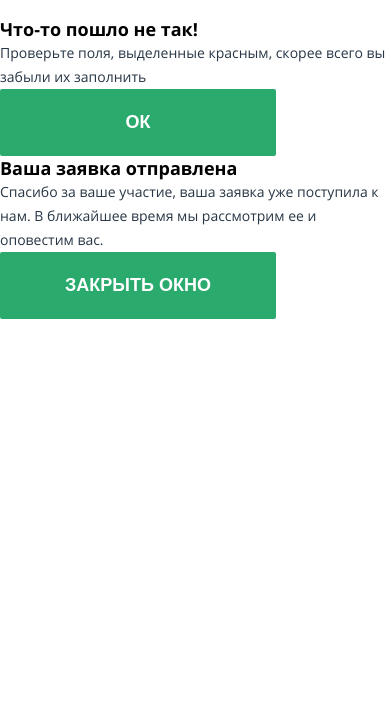
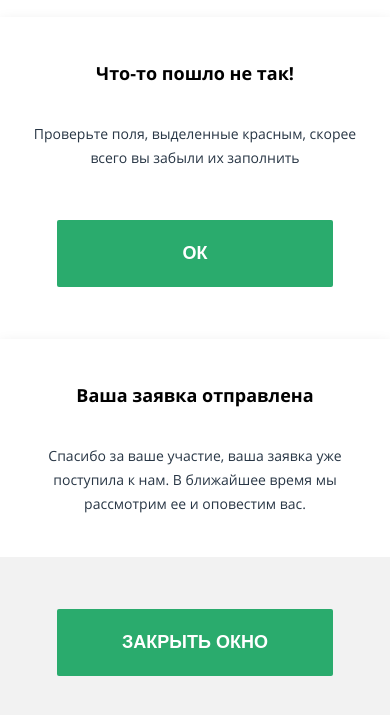
Before and after one commit to multiversal-destroyer/pink, a website: page source/form.html in a window 390 px wide. Shown: the part 2707-3422 px from the top of the page. Before the commit the page ends 3026 px from the top, so only its background shows below. Drawn offline with nearby package versions, Linux system fonts and the light colour scheme; files that its build step writes are made by us from their sources.

Commit message:
feat: add media queries for modal.scss

```diff
--- a/source/form.html
+++ b/source/form.html
@@ -212,9 +212,9 @@
       <section class="modal__section modal-section modal-section--error">
         <h2 class="modal-section__title">Что-то пошло не так!</h2>
 
-        <p class="modal-section__description">Проверьте поля, выделенные красным, скорее всего вы забыли их заполнить</p>
+        <p class="modal-section__description--error modal-section__description">Проверьте поля, выделенные красным, скорее всего вы забыли их заполнить</p>
 
-        <button class="modal-section__button modal-button button">
+        <button class="modal-section__button modal-button--error modal-button button">
           <span class="modal-button__description">Ок</span>
         </button>
       </section>
@@ -224,11 +224,13 @@
       <section class="modal__section modal-section modal-section--success">
         <h2 class="modal-section__title">Ваша заявка отправлена</h2>
 
-        <p class="modal-section__description">Спасибо за ваше участие, ваша заявка уже поступила к нам. В ближайшее время мы рассмотрим ее и оповестим вас.</p>
 
-        <button class="modal-section__button modal-button button">
-          <span class="modal-button__description">Закрыть окно</span>
-        </button>
+        <p class="modal-section__description--success modal-section__description">Спасибо за ваше участие, ваша заявка уже поступила к нам. В ближайшее время мы рассмотрим ее и оповестим вас.</p>
+        <div class="modal-section__wrapper">
+          <button class="modal-section__button modal-button--success modal-button button">
+            <span class="modal-button__description">Закрыть окно</span>
+          </button>
+        </div>
       </section>
     </div>
   </body>
--- a/source/sass/blocks/_modal.scss
+++ b/source/sass/blocks/_modal.scss
@@ -1,15 +1,62 @@
 .modal-section {
+  margin: 0 auto;
+  background-color: $basic-white;
+  // padding: 44px 22px 51px 22px;
+  padding-top: 44px;
+  text-align: center;
+  box-shadow: 0 7px 15px $shadow-form-error;
+
+  @media (min-width: $tablet-width) {
+    min-width: 460px;
+    width: 65%;
+  }
+
+  @media (min-width: $desktop-width) {
+    min-width: 780px;
+  }
 
   &__title {
     font-size: 18px;
     line-height: 24px;
     font-weight: 700;
     color: $basic-black;
+    margin-bottom: 37px;
+    padding: 0 20px;
+
+    @media (min-width: $tablet-width) {
+      font-size: 30px;
+      padding: 0 65px;
+    }
   }
 
   &__description {
     font-size: 14px;
     line-height: 24px;
+    padding: 0 20px;
+
+    @media (min-width: $tablet-width) {
+      // padding: 0 55px;
+      padding: 0 12%;
+      font-size: 18px;
+    }
+
+    @media (min-width: $desktop-width) {
+      padding: 0 200px;
+    }
+
+    &--error {
+      margin-bottom: 50px;
+    }
+
+    &--success {
+      margin-bottom: 41px;
+
+    }
+  }
+
+  &__wrapper {
+    background-color: $gray-light;
+    padding: 52px 0;
   }
 }
 
@@ -17,7 +64,31 @@
   background-color: $green;
   padding: 23px 20px;
   border-radius: 2px;
-  width: 276px;
+  min-width: 276px;
+  width: 43%;
+
+  @media (min-width: $tablet-width) {
+    width: 296px;
+
+    &--success {
+      min-width: 296px;
+      width: 58%;
+    }
+  }
+
+  @media (min-width: $desktop-width) {
+    min-width: 296px;
+    width: 35%;
+
+    &--success {
+      min-width: 456px;
+      width: 50%;
+    }
+  }
+
+  &--error {
+    margin-bottom: 52px;
+  }
 
   &__description {
     font-size: 18px;
```
